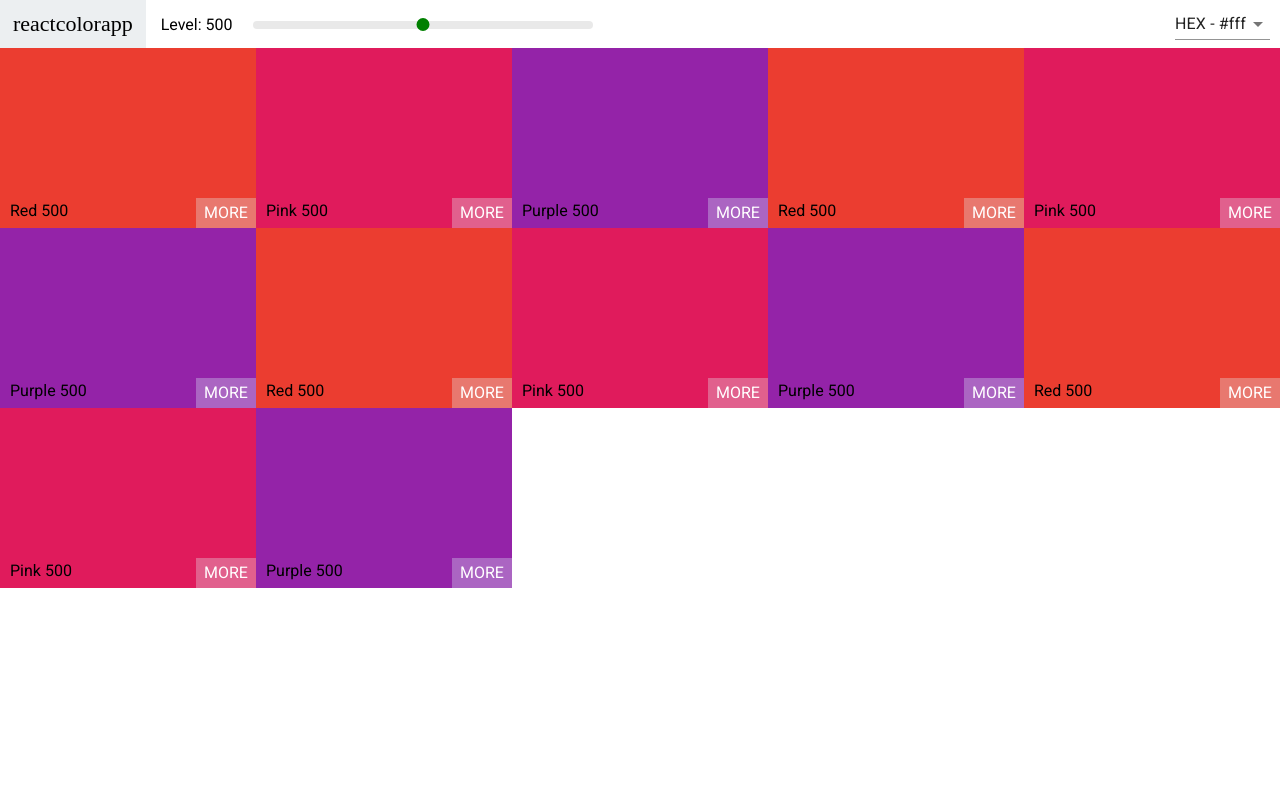
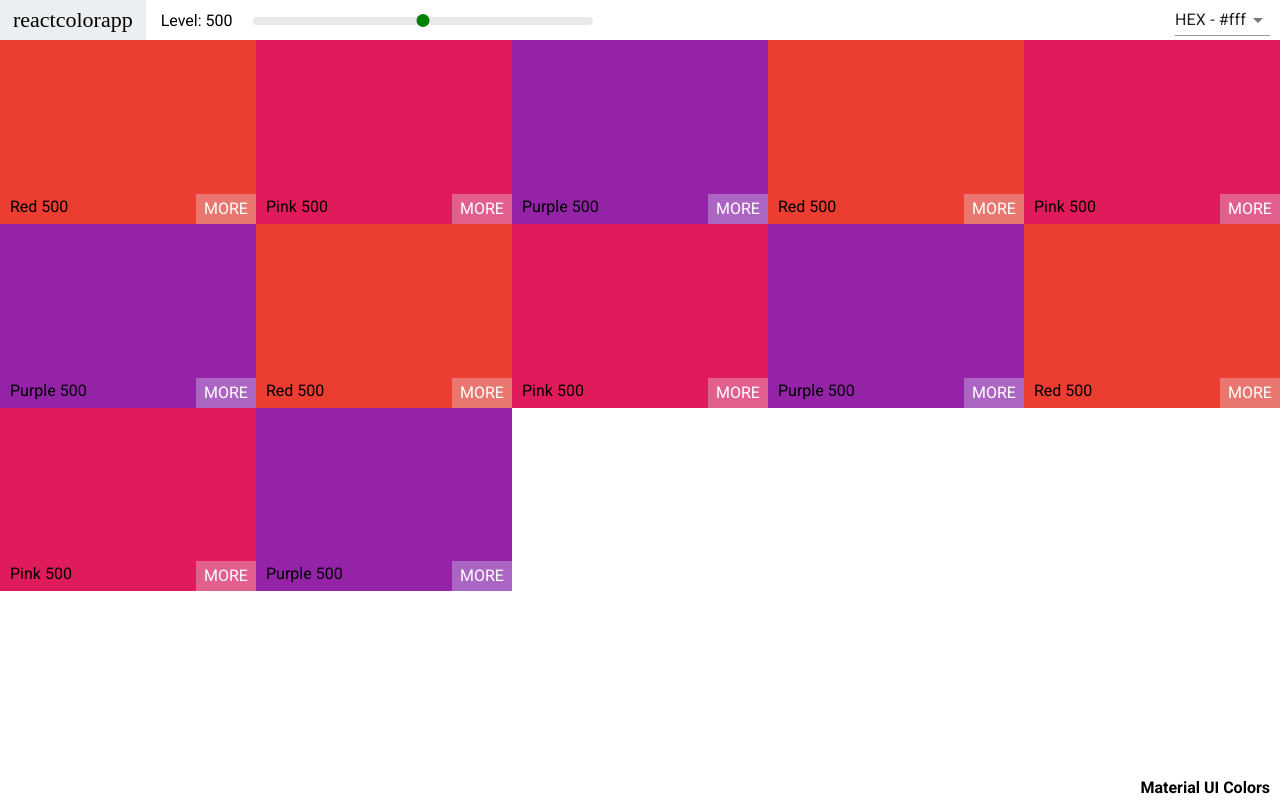
Before and after one commit to uladzislau-stuk/react-color-app, a React (Create React App) app: page /color-pallet in a window 1280 px wide. Built offline with nearby package versions, Linux system fonts and the light colour scheme.

Commit message:
Add footer and styled components

```diff
--- a/src/components/pages/ColorPalette/NavBar/NavBar.scss
+++ b/src/components/pages/ColorPalette/NavBar/NavBar.scss
@@ -2,7 +2,7 @@
     display: flex;
     align-items: center;
     justify-content: flex-start;
-    height: 6vh;
+    height: 40px;
 }
 
 .logo {
--- a/src/components/pages/ColorPalette/Palette/Palette.scss
+++ b/src/components/pages/ColorPalette/Palette/Palette.scss
@@ -1,3 +1,3 @@
 .Palette {
-	height: 90%;
+	height: calc(100% - 65px);
 }
--- a/src/containers/ColorPalette/ColorPalette.js
+++ b/src/containers/ColorPalette/ColorPalette.js
@@ -30,7 +30,7 @@ class ColorPalette extends Component {
 	}
 	render() {
 		const { level, format, showNotification } = this.state
-		const { colors } = this.props
+		const { colors, paletteName, emoji } = this.props
 
 		return (
 			<div className="ColorPalette">
@@ -47,6 +47,10 @@ class ColorPalette extends Component {
 					level={level}
 					format={format}
 				/>
+				<footer>
+					{paletteName}
+					<span>{emoji}</span>
+				</footer>
 			</div>
 		);
 	}
--- a/src/containers/ColorPalette/ColorPalette.scss
+++ b/src/containers/ColorPalette/ColorPalette.scss
@@ -1,3 +1,17 @@
 .ColorPalette {
 	height: 100vh;
 }
+
+footer {
+    background-color: white;
+    height: 25px;
+    display: flex;
+    justify-content: flex-end;
+    align-items: center;
+    font-weight: bold;
+    padding: 0 10px;
+
+    span {
+        font-size: 15px;
+    }
+}
```
